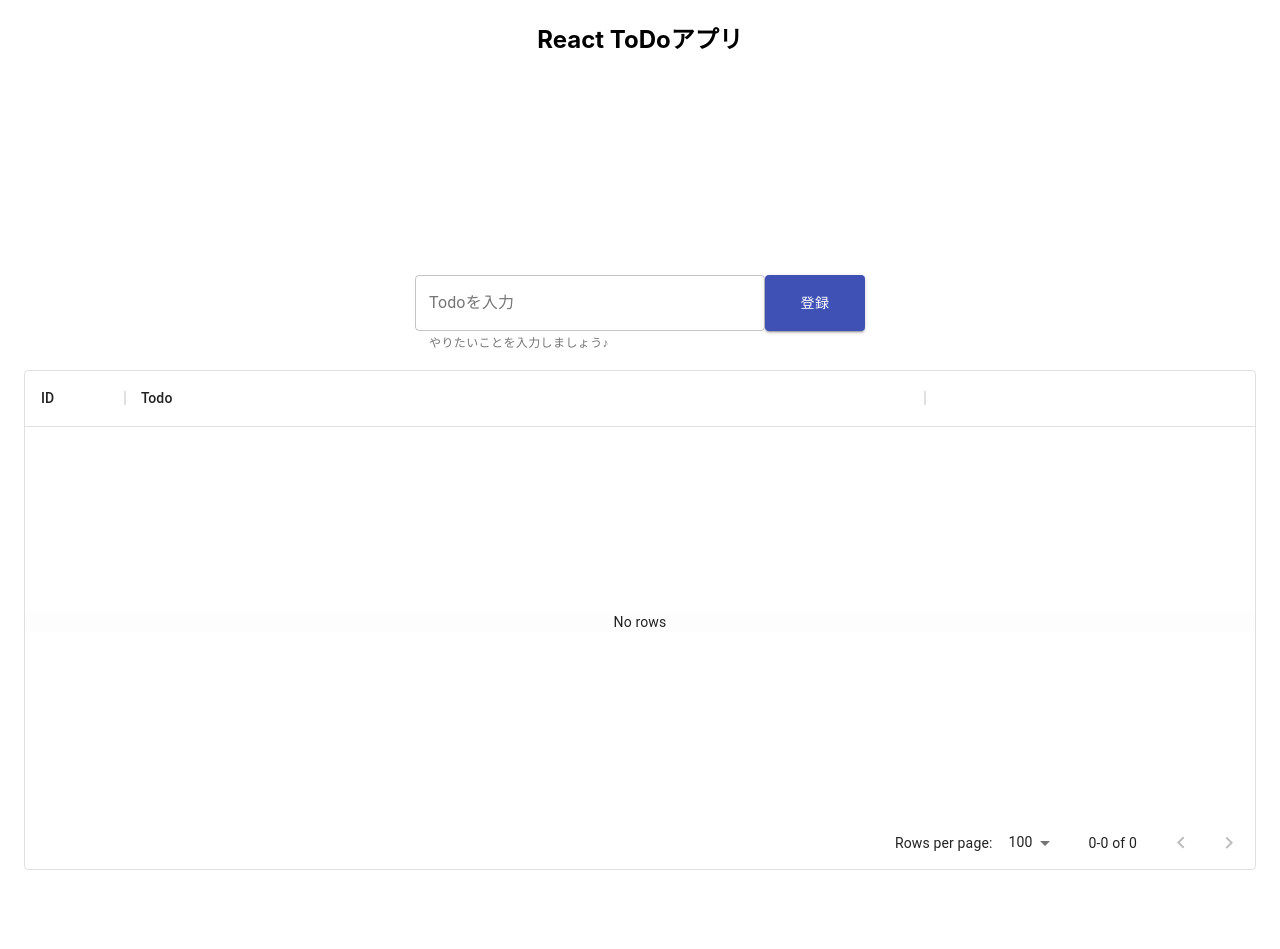
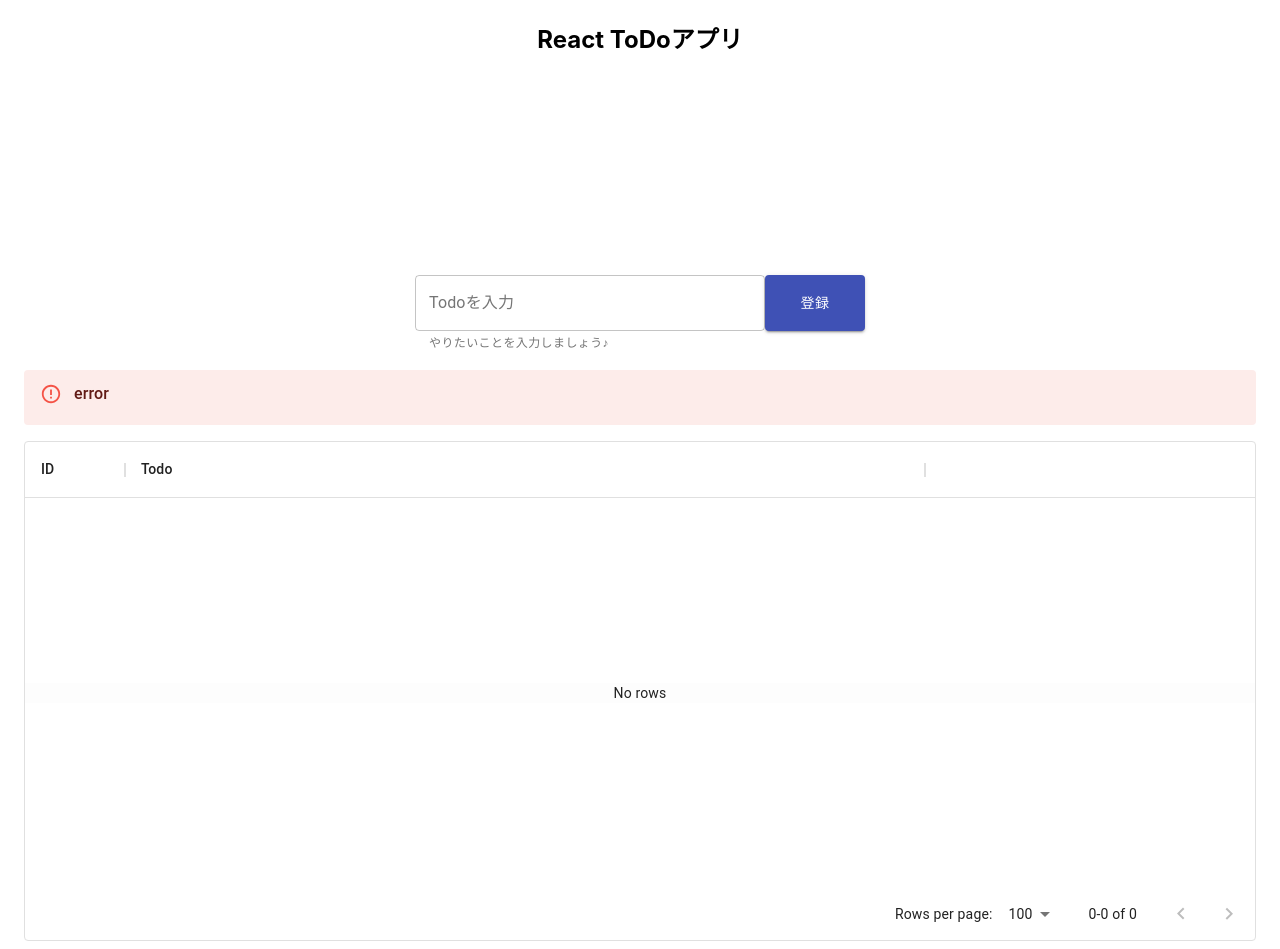
Before and after one commit to koh97222/react-todos, a React (Create React App) app in the folder front/my-app/: page /user in a window 1280 px wide. Both pictures are taken after a click on the button "登録". Before the commit the page ends 878 px from the top, so only its background shows below. Built offline with nearby package versions, Linux system fonts and the light colour scheme.

Commit message:
アラートコンポーネントの作成

```diff
--- a/front/my-app/package.json
+++ b/front/my-app/package.json
@@ -5,6 +5,7 @@
   "dependencies": {
     "@material-ui/core": "^4.11.0",
     "@material-ui/data-grid": "^4.0.0-alpha.8",
+    "@material-ui/lab": "^4.0.0-alpha.56",
     "@testing-library/jest-dom": "^5.11.4",
     "@testing-library/react": "^11.1.0",
     "@testing-library/user-event": "^12.1.10",
--- /dev/null
+++ b/front/my-app/src/components/WrapAlert.tsx
@@ -0,0 +1,21 @@
+import React from "react";
+import { Alert, AlertTitle } from "@material-ui/lab";
+
+interface AlertProps {
+  msg: string;
+  title: string;
+  wrapper: any;
+}
+
+const WrapAlert = (props: AlertProps) => {
+  return (
+    <div ref={props.wrapper}>
+      <Alert severity={"error"}>
+        <AlertTitle>{props.title}</AlertTitle>
+        {props.msg}
+      </Alert>
+    </div>
+  );
+};
+
+export default WrapAlert;
--- a/front/my-app/src/pages/TodoPage.tsx
+++ b/front/my-app/src/pages/TodoPage.tsx
@@ -2,8 +2,9 @@
 import WrapButton from "../components/WrapButton";
 import WrapOutlinedTextField from "../components/WrapOutlinedTextField";
 import { makeStyles } from "@material-ui/core/styles";
-import { Grid } from "@material-ui/core";
+import { Grid, Collapse } from "@material-ui/core";
 import WrapDataTable from "../components/WrapDataTable";
+import WrapAlert from "../components/WrapAlert";
 
 /**
  * TodoPage
@@ -18,10 +19,14 @@
   const [todo, setValue] = useState(initValue);
   const [err, addErr] = useState<string[]>([]);
   const [todos, addTodo] = useState<object[]>([]);
+  const [open, setOpen] = useState(false);
   useEffect(() => {
     setValue(initValue);
   }, [todos, err]);
 
+  useEffect(() => {
+    setOpen(err.length !== 0);
+  }, [err]);
   /**
    * validate
    * 【条件】空文字でなく、50字未満であること。
@@ -86,6 +91,17 @@
             />
           </form>
         </Grid>
+
+        <Grid item xs={12} sm={12}>
+          <Collapse in={open}>
+            <WrapAlert
+              wrapper={React.createRef()}
+              msg={""}
+              title={"error"}
+            ></WrapAlert>
+          </Collapse>
+        </Grid>
+
         <Grid item xs={12} sm={12}>
           <WrapDataTable
             height={500}
```
Also changed, not shown: 2 other files (tests, documents, lock files or other folders).
